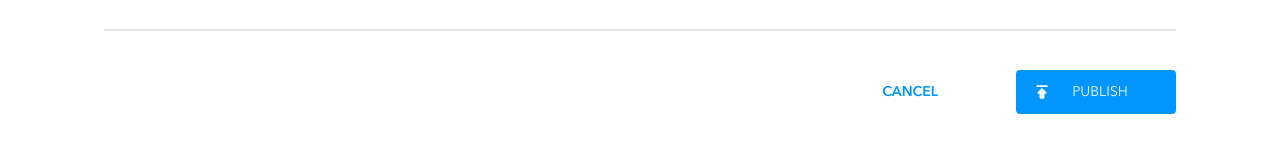
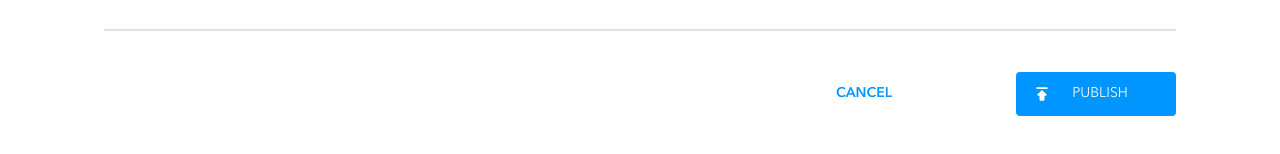
Before and after one commit to Bardia30/bardia-dehbasti-brainflix, a React (Create React App) app: page /upload in a window 1280 px wide. Shown: the part 452-606 px from the top of the page. Built offline with nearby package versions, Linux system fonts and the light colour scheme.

Commit message:
added function to handle user input on upload page, and refactored code

```diff
--- /dev/null
+++ b/src/components/MainComponents/VideoUploadComponents/CallToAction.jsx
@@ -0,0 +1,14 @@
+import React from 'react';
+import '../../HeaderComponents/Header.scss';
+
+
+function CallToAction({ clickHandler,type, classCta, classImg, icon, alt, classText, text }) {
+  return (
+    <button onClick={clickHandler} type={type} className={classCta}>
+            <img className={classImg} src={icon} alt={alt}/>
+            <p className={classText}>{text}</p>
+    </button>
+  )
+}
+
+export default CallToAction;
--- a/src/components/MainComponents/VideoUploadComponents/PublishButton.jsx
+++ /dev/null
@@ -1,15 +0,0 @@
-import React from 'react';
-import PublishSection from './PublishSection';
-import '../../HeaderComponents/Header.scss';
-
-
-function PublishButton(props) {
-  return (
-    <PublishSection sectionClass={props.classUpload}>
-            <img className={props.classImg} src={props.icon} alt={props.alt}/>
-            <p className={props.classText}>{props.text}</p>
-    </PublishSection>
-  )
-}
-
-export default PublishButton
--- a/src/components/MainComponents/VideoUploadComponents/PublishSection.jsx
+++ /dev/null
@@ -1,22 +0,0 @@
-import React from 'react';
-import '../../HeaderComponents/Header.scss';
-import { useNavigate } from 'react-router-dom';
-
-function PublishSection(props) {
-    const navigate = useNavigate();
-
-    const handleButtonClick = (e) => {
-        e.preventDefault();
-        alert("Your Video has been uploaded!")
-        navigate('/');
-    }
-
-
-  return (
-    <button onClick={handleButtonClick} className={props.sectionClass}>
-        {props.children}
-    </button>
-  )
-}
-
-export default PublishSection
--- a/src/components/MainComponents/VideoUploadComponents/UploadForm.jsx
+++ b/src/components/MainComponents/VideoUploadComponents/UploadForm.jsx
@@ -1,25 +1,71 @@
-import React from 'react';
+import React, { useState } from 'react';
 import publishIcon from '../../../assets/Icons/publish.svg';
-import PublishButton from './PublishButton';
+import CallToAction from './CallToAction';
+import { useNavigate } from 'react-router-dom';
+import axios from 'axios';
 
 
 function UploadForm() {
+  const navigate = useNavigate();
+  const [titleValue, setTitleValue] = useState('');
+  const [descriptionValue, setDescriptionValue] = useState('');
+
+  const handleTitleChange = (e) => {
+    setTitleValue(e.target.value);
+  }
+
+  const handleDescriptionChange = (e) => {
+    setDescriptionValue(e.target.value);
+  }
+
+
+  const handleUploadFormSubmit = (e) => {
+    e.preventDefault();
+
+    const userTitle = e.target.videoTitle.value;
+    const userDescription = e.target.videoDescription.value;
+    setDescriptionValue('');
+    setTitleValue('');
+
+    //TODO: Fix the object's keys
+    const newObj = {
+      videoTitle: userTitle,
+      videoDescription: userDescription
+    }
+
+    //TODO: write axios post request to the backend API
 
 
 
+    alert(`Your Video titled "${userTitle}" has been uploaded!`);
+    navigate('/');
+  }
+
+  const cancelClickHandler = (e) => {
+    e.preventDefault();
+    alert("Your video upload process has been cancelled")
+    navigate('/');
+  }
+
   return (
-    <form className='upload-form'>
+    <form onSubmit={handleUploadFormSubmit} className='upload-form'>
         <div className='upload-form__labels-and-inputs'>
             <label className='upload-form__label' htmlFor="videoTitle">title your video</label>
-            <input className='upload-form__input' name='videoTitle' type="text" placeholder='Add a title to your video'/>
+            <input onChange={handleTitleChange} value={titleValue} className='upload-form__input' name='videoTitle' type="text" placeholder='Add a title to your video'/>
             <label className='upload-form__label upload-form__label--high-pad' htmlFor="videoDescription">Add a video description</label>
-            <textarea className='upload-form__input upload-form__input--description' type="text" name="videoDescription" placeholder='Add a description to your video'/>
+            <textarea onChange={handleDescriptionChange} value={descriptionValue} className='upload-form__input upload-form__input--description' type="text" name="videoDescription" placeholder='Add a description to your video'/>
         </div>
 
         <div className='buttons-section'>
-            <button className='buttons-section__cancel-cta'>cancel</button>
-            <PublishButton
-              classUpload="buttons-section__publish-cta"
+            <CallToAction
+              type='button'
+              clickHandler={cancelClickHandler}
+              classCta='buttons-section__cancel-cta'
+              text='cancel'
+            />
+            <CallToAction
+              type='submit'
+              classCta="buttons-section__publish-cta"
               classImg="buttons-section__publish-icon"
               classText="buttons-section__publish-text"
               icon={publishIcon}
--- a/src/components/MainComponents/VideoUploadComponents/VideoUpload.scss
+++ b/src/components/MainComponents/VideoUploadComponents/VideoUpload.scss
@@ -134,7 +134,7 @@
 }
 
 .buttons-section{
-    @include flex($direction:column-reverse);
+    @include flex($direction:column-reverse, $align:center, $justify:center);
     margin: 2rem 0 3rem 0;
     @include tablet {
         flex-direction: row;
@@ -145,15 +145,20 @@
     }
 
     &__cancel-cta{
+        display: flex;
         border:none;
         background:$primary-background;
         text-transform: uppercase;
+        align-items: center;
+        justify-content: center;
         @include font($size:1rem, $color:$primary-cta-color, $weight:600);
         margin-top: 2.5rem;
+        cursor: pointer;
         @include tablet{
             margin-right:2.5rem;
             margin-top:0;
             font-size:0.875rem;
+            width:10rem;
         }
     }
     &__publish-cta{
```
